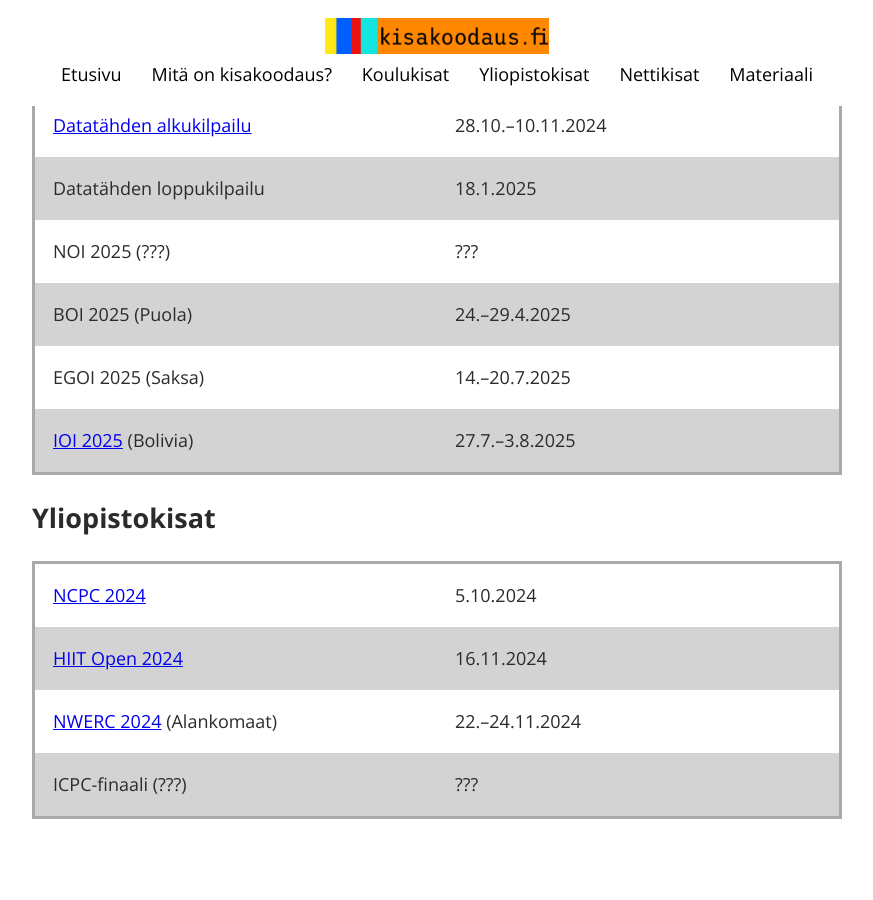
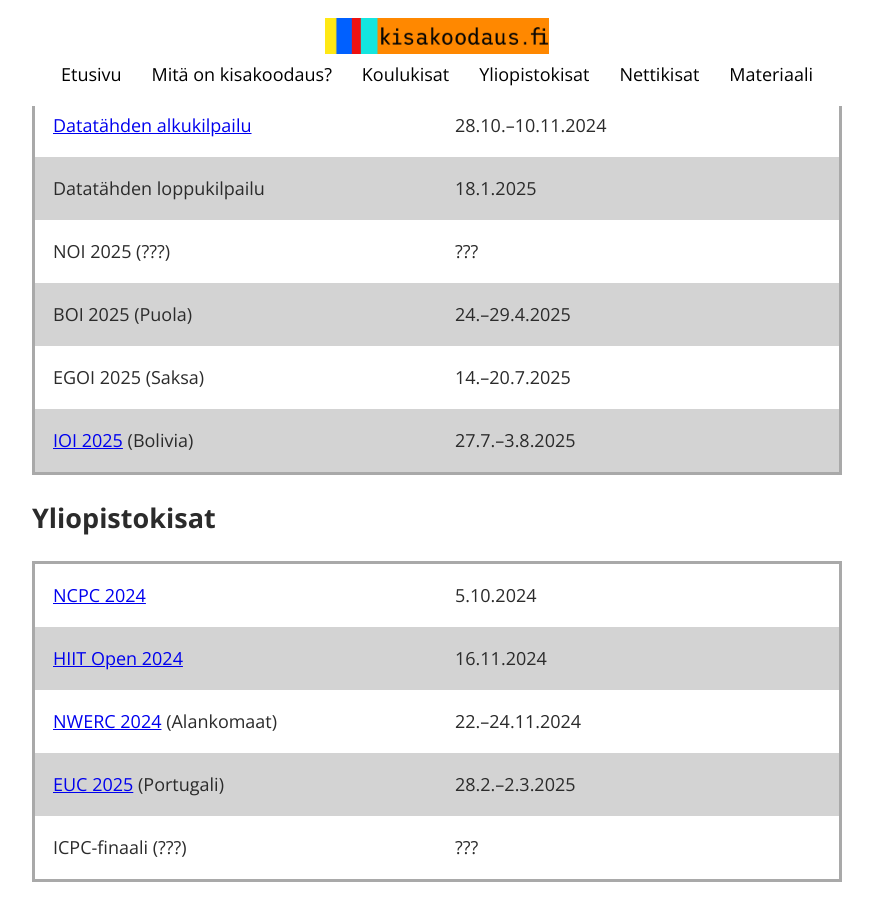
Before and after one commit to kisakoodaus/kisakoodaus.fi, a Jekyll site: the page built from index.html, in a window 1280 px wide and 900 px high, scrolled down 581 px. Shown: the whole window, without its empty margins (203-1076 px from the left). Built offline with Jekyll 4.4.1, drawn with Linux system fonts in a browser that asks for light colours; before the commit the page ends 1418 px from its top, so only the background shows below that.

Commit message:
Lisää EUC 2025

```diff
--- a/index.html
+++ b/index.html
@@ -181,5 +181,6 @@
 <tr><td><a href="https://nordic.icpc.io/ncpc2024/">NCPC 2024</a></td><td>5.10.2024</td></tr>
 <tr><td><a href="https://open.hiit.fi/">HIIT Open 2024</a></td><td>16.11.2024</td></tr>
 <tr><td><a href="https://www.nwerc.eu/">NWERC 2024</a> (Alankomaat)</td><td>22.–24.11.2024</td></tr>
+<tr><td><a href="https://euc.icpc.global/">EUC 2025</a> (Portugali)</td><td>28.2.–2.3.2025</td></tr>
 <tr><td>ICPC-finaali (???)</td><td>???</td></tr>
 </table>
```
